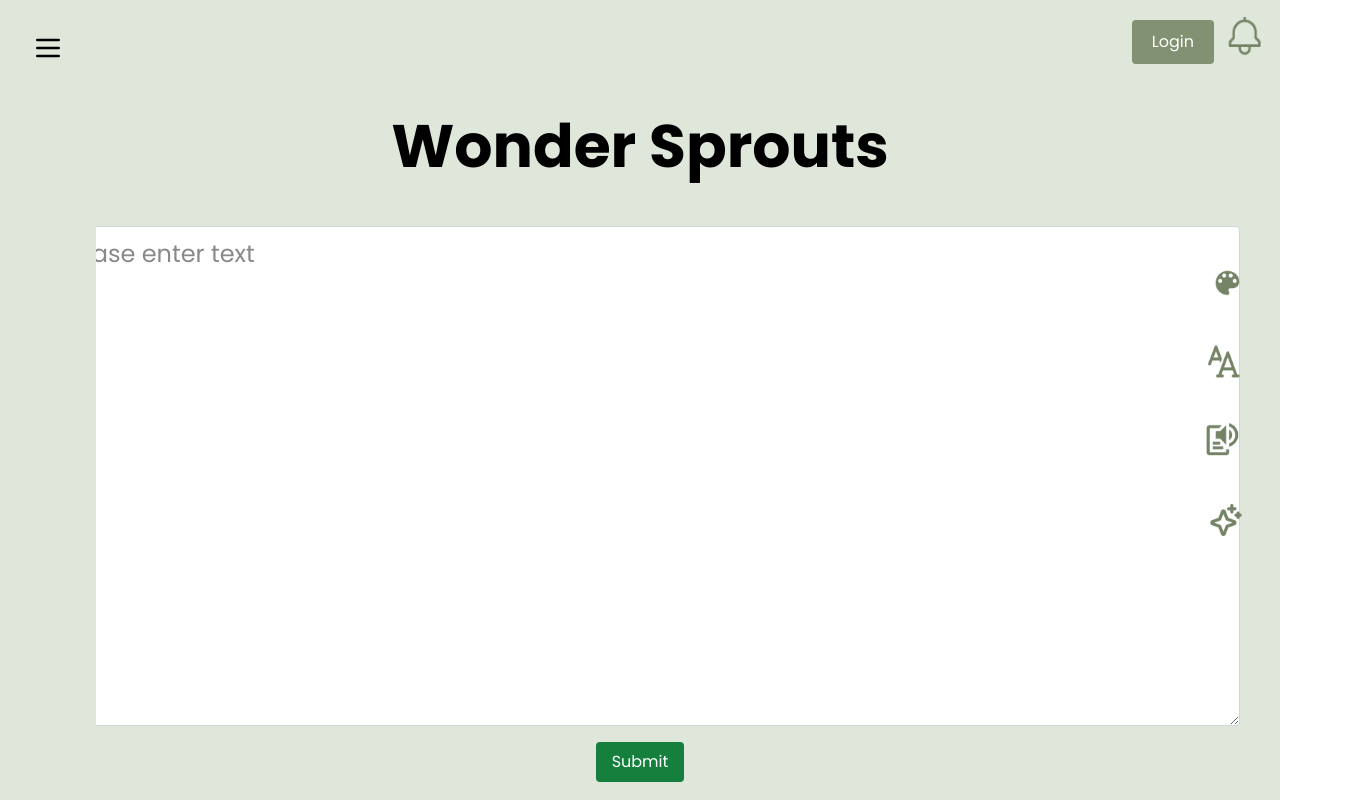
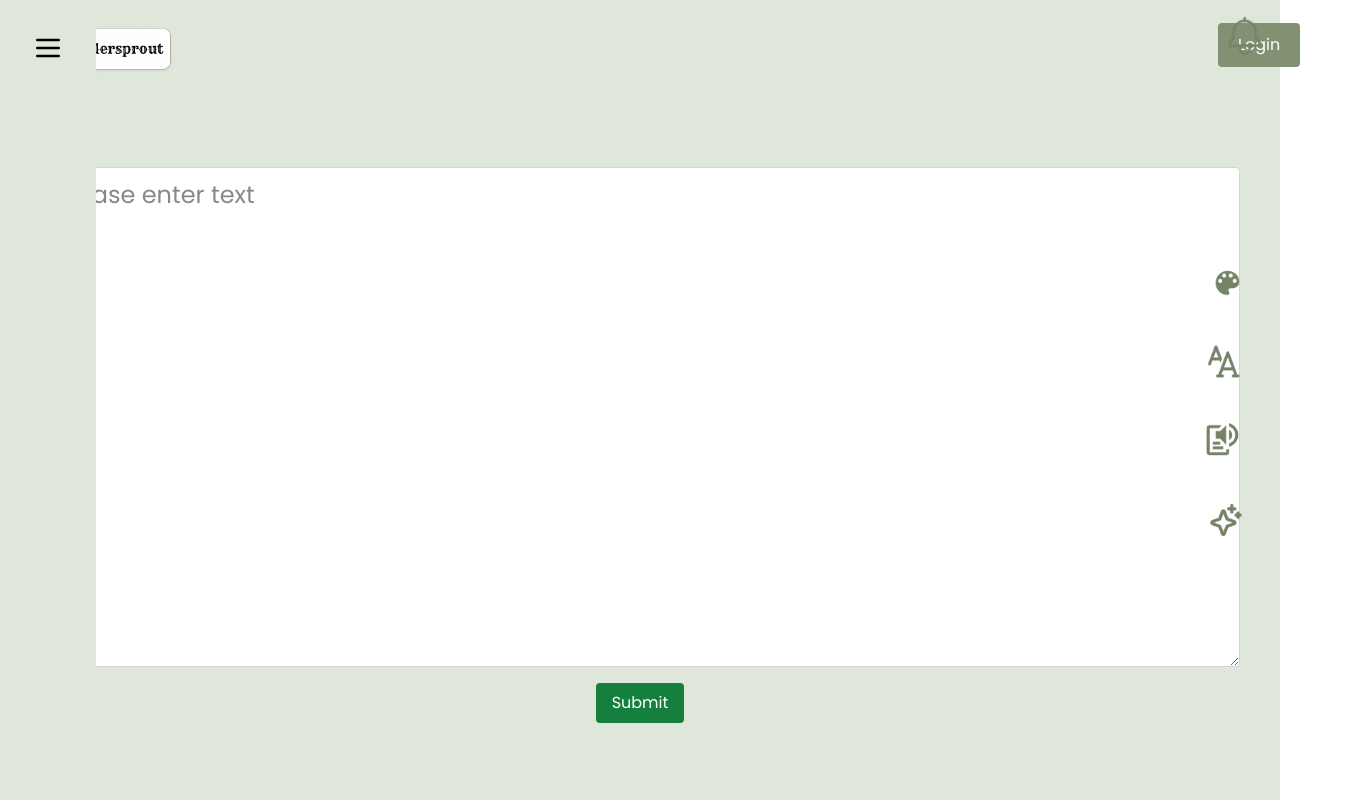
Before and after one commit to emilyyyy0/WIT-BootCamp-Accenture-2024, a React (Create React App) app in the folder frontend/: page / in a window 1280 px wide. Shown: the whole page, 1350 px wide, since content can reach past the window. Built offline with nearby package versions, Linux system fonts and the light colour scheme.

Commit message:
Added in logo

```diff
--- a/frontend/src/App.js
+++ b/frontend/src/App.js
@@ -12,6 +12,7 @@ import RightSidebar from './components/RightSidebar';
 import Bell from './components/Bell';
 import LoginButton from './components/LoginButton';
 import Login from './components/Login';
+import logo from './logo.png';
 
 function App() {
   const [image, setImage] = useState(null);
@@ -66,6 +67,9 @@ function App() {
         <div className="flex justify-between items-center w-full p-4">
           <div></div>
           <div className="flex items-center space-x-4">
+            <img src={logo} alt="Logo" className="h-12 w-auto" style={{ marginRight: '1200px', marginTop: '10px' }}/> {/* Add the logo image */}
+          </div>
+          <div className="flex items-center space-x-4">
             <Link to="/login">
               <LoginButton />
             </Link>
@@ -81,7 +85,6 @@ function App() {
           <Route path="/login" element={<Login />} />
           <Route path="/" element={
             <>
-              <h1 className="text-6xl font-bold my-8">Wonder Sprouts</h1>
               <div className="centered-container">
                 {!userText ? (
                   <TextInput onTextSubmit={handleTextSubmit} />
```
Also changed, not shown: frontend/src/logo.png (added).
